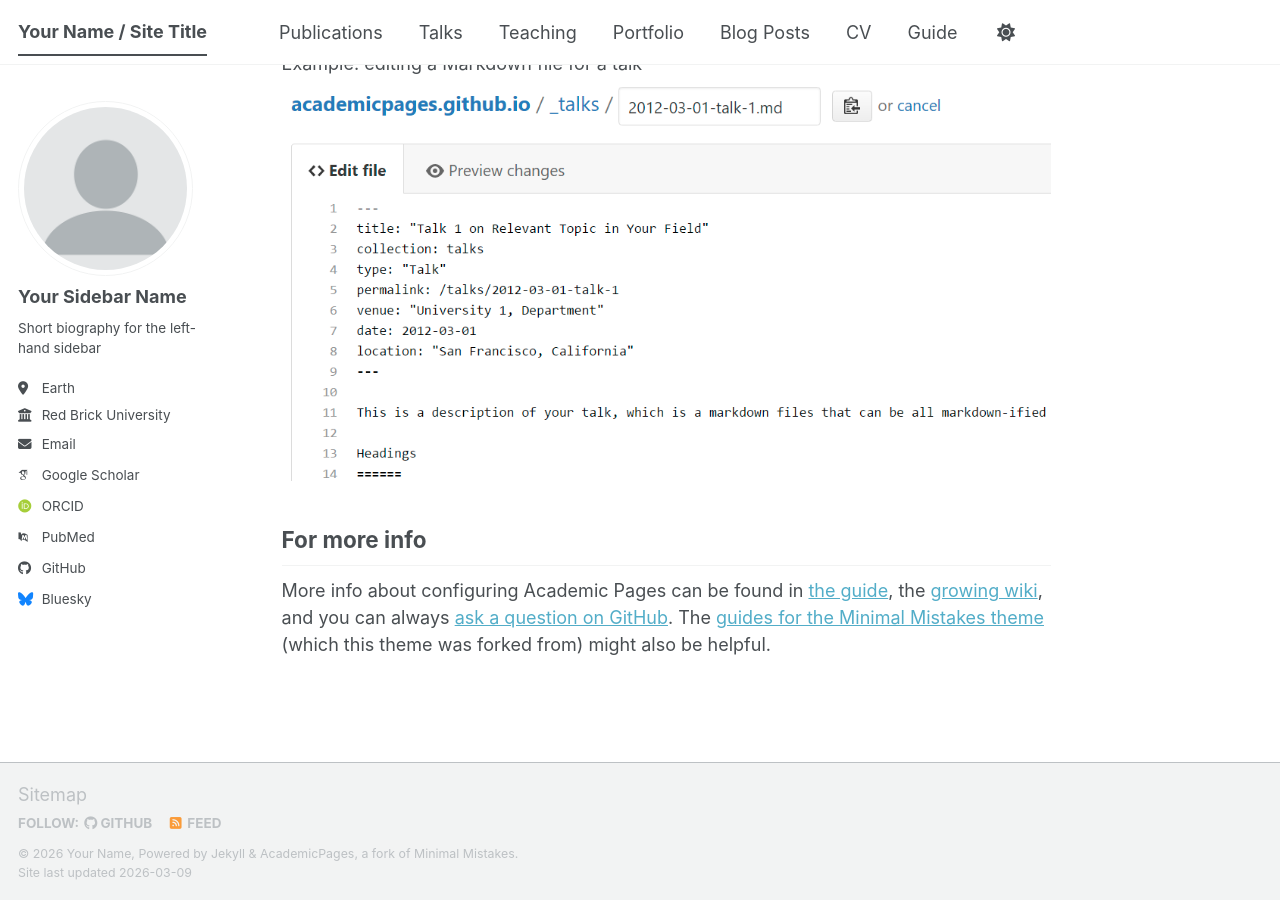
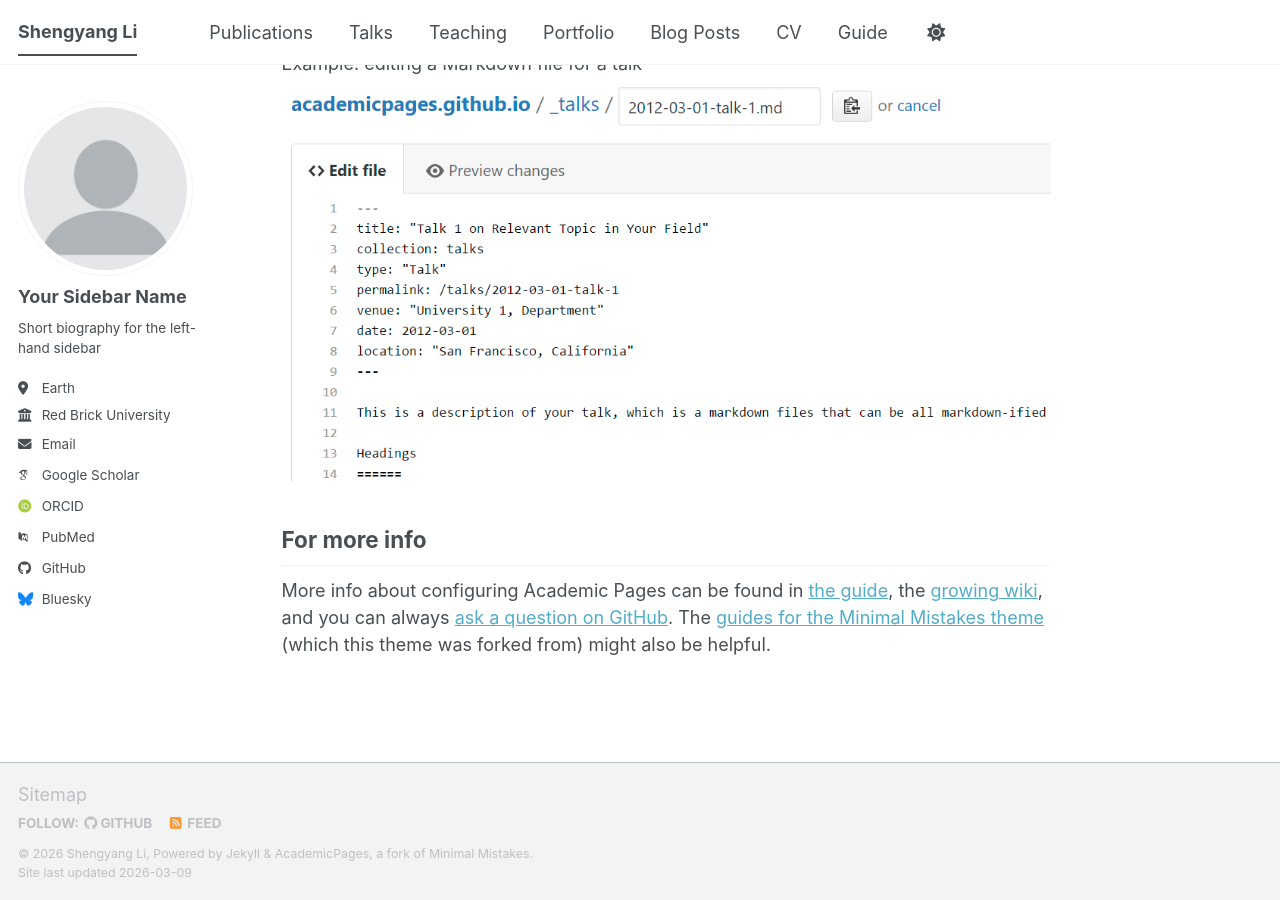
Before and after one commit to yokoli11/yokoli11.github.io, a Jekyll site: the page built from _pages/about.md, in a window 1280 px wide and 900 px high, scrolled down 2720 px. Built offline with Jekyll 4.4.1, drawn with Linux system fonts in a browser that asks for light colours; some web fonts are replaced; a script bundle is joined from its source files by our own code; library files that are not in the unit come from our copies.

Commit message:
Update _config.yml

```diff
--- a/_config.yml
+++ b/_config.yml
@@ -9,9 +9,9 @@
 # Basic Site Settings
 locale                   : "en-US"
 site_theme               : "default" # The available themes options are "default", "air", "sunrise", "mint", "dirt" and "contrast"
-title                    : "Your Name / Site Title"
+title                    : "Shengyang Li"
 title_separator          : "-"
-name                     : &name "Your Name"
+name                     : &name "Shengyang Li"
 description              : &description "Your Name's academic portfolio"   # Update this with a general description of your site, this is the default if not overridden by a page
 url                      : https://academicpages.github.io # The base hostname & protocol for your site e.g. "https://[your GitHub username].github.io",
                                                            # or if you already have some other page hosted on Github then use "https://[your GitHub username].github.io/[Your Repo Name]"
```
